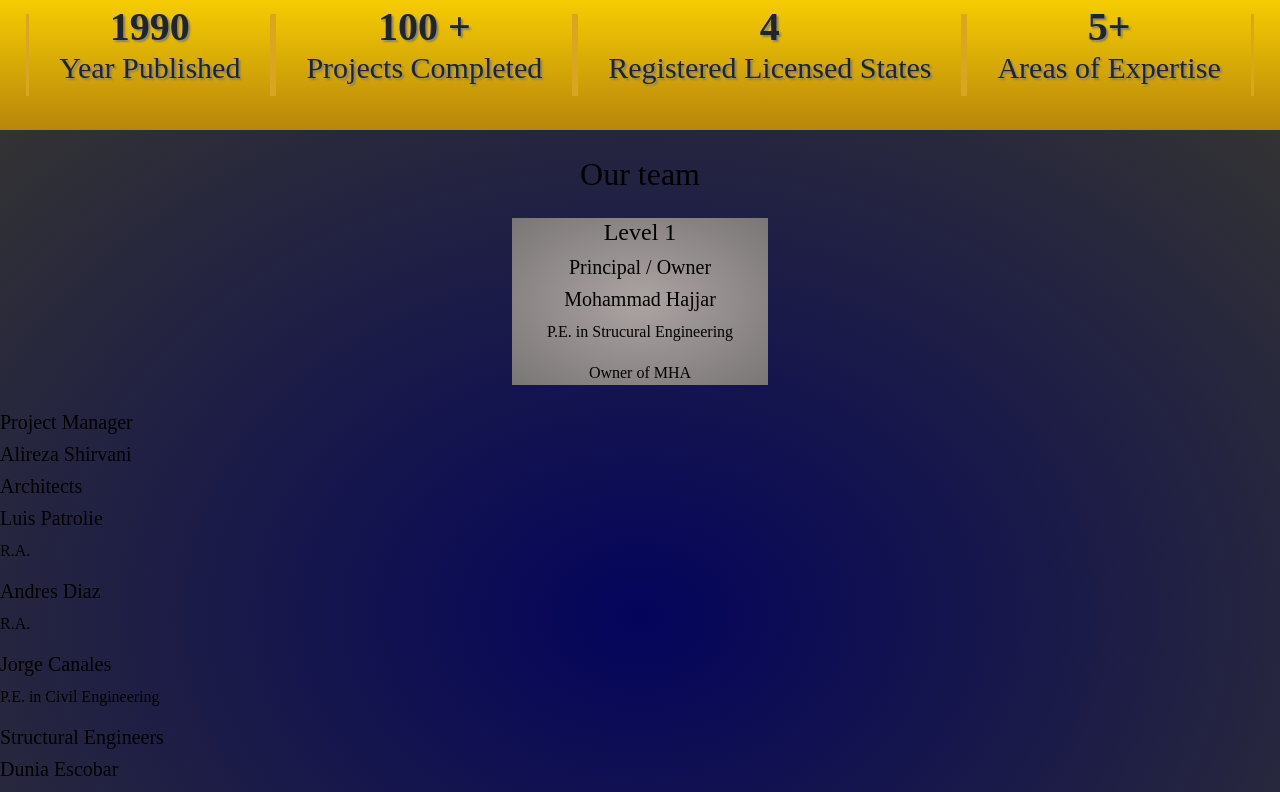
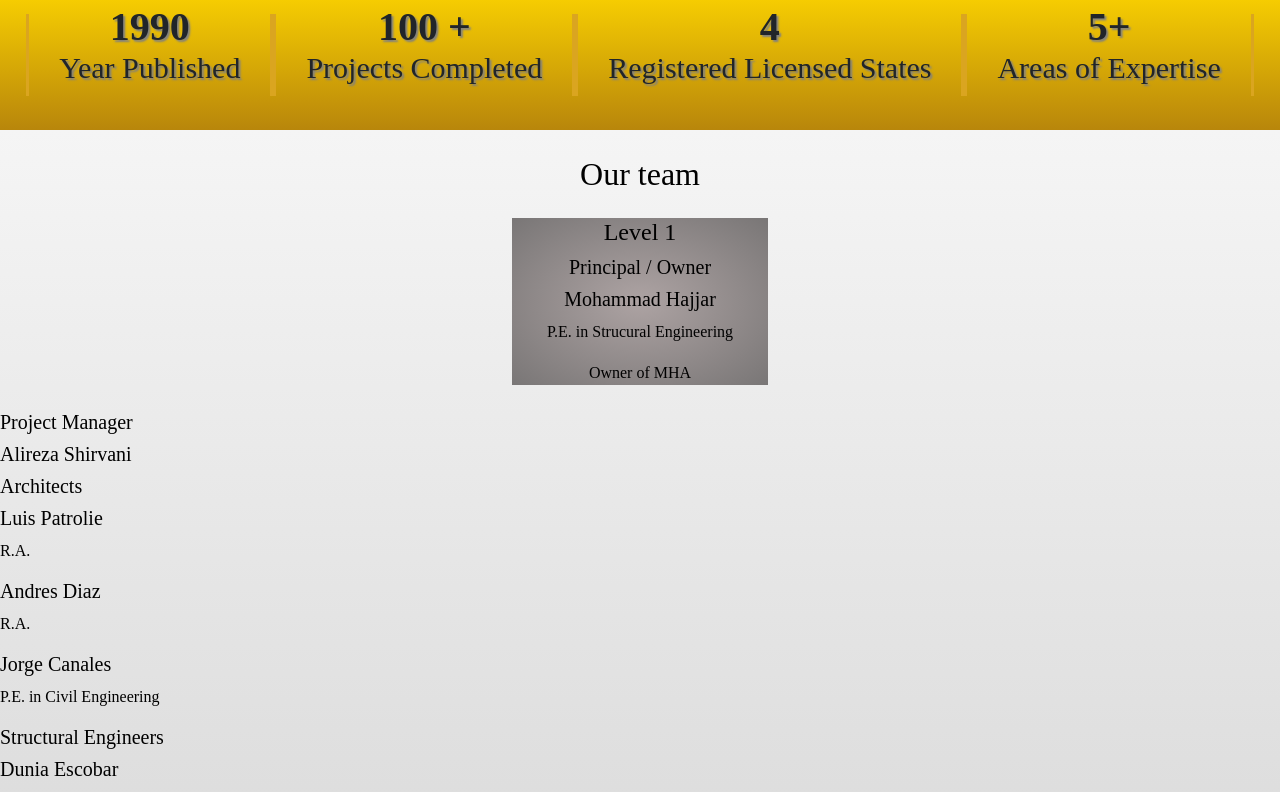
Before and after one commit to chiku524/hajjar-associates, a React (Create React App) app in the folder website/: page /about in a window 1280 px wide. Shown: the part 920-1712 px from the top of the page. Built offline with nearby package versions, Linux system fonts and the light colour scheme; a web font is replaced by a local one.

Commit message:
uhh got to style the about page more

```diff
--- a/website/src/App.css
+++ b/website/src/App.css
@@ -581,7 +581,7 @@ body {
   width: 100%;
   height: 60%;
   padding-top: 25px;
-  background: repeating-radial-gradient(#04045c, #333);
+  background: linear-gradient(whitesmoke, lightgrey);
   color: black;
 }
 .aboutContainer .teamContainer h2 {
--- a/website/src/less/about.less
+++ b/website/src/less/about.less
@@ -63,7 +63,7 @@
         width: 100%;
         height: 60%;
         padding-top: 25px;
-        background: repeating-radial-gradient(rgb(4, 4, 92), #333);
+        background: linear-gradient(whitesmoke, lightgrey);
         color: black;
 
         h2 {
```
